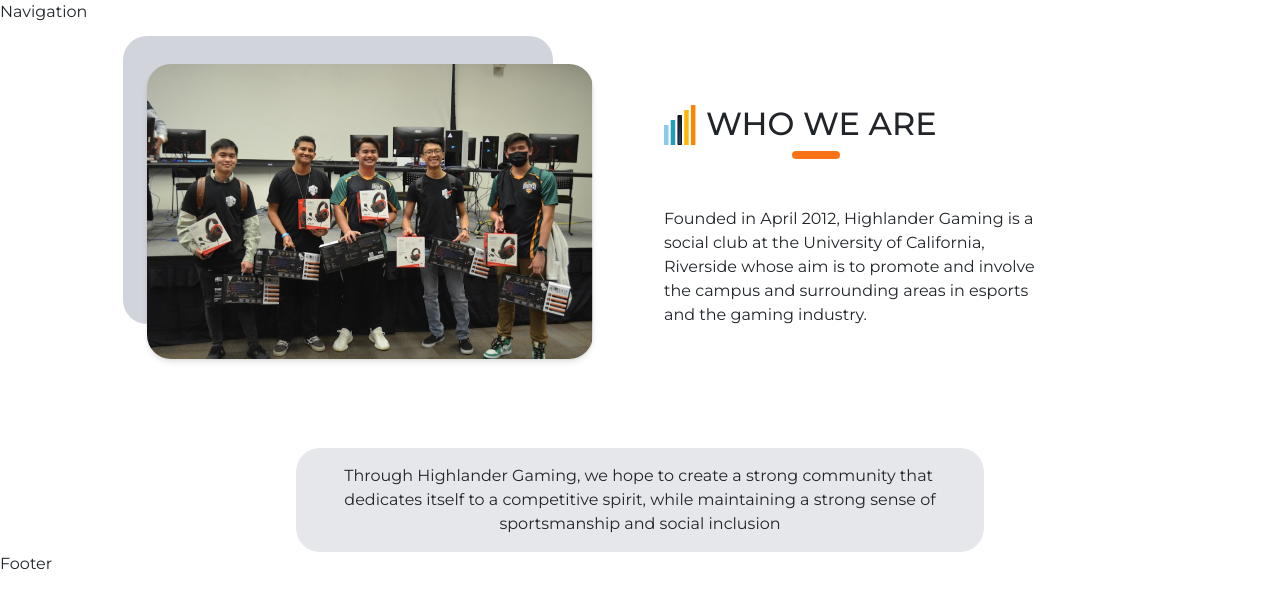
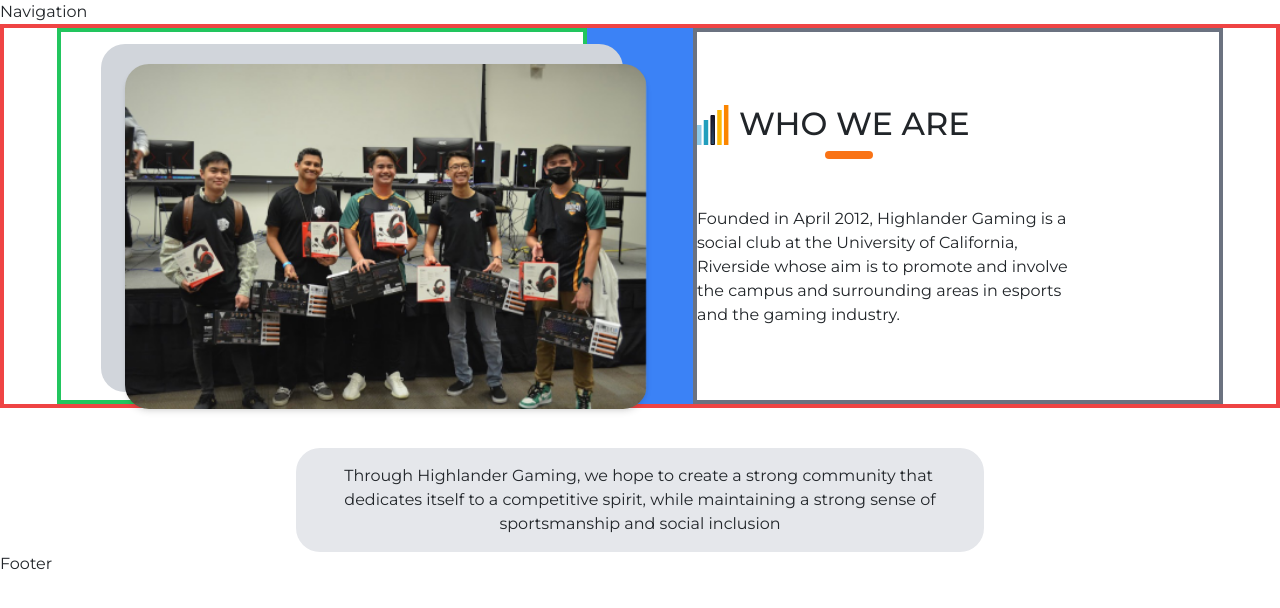
Before and after one commit to acm-ucr/hlg-website, a Next.js app: page /about in a window 1280 px wide. Shown: the top 608 px of the page. Built offline with nearby package versions, Linux system fonts and the light colour scheme.

Commit message:
the code

```diff
--- a/src/components/home/Intro.jsx
+++ b/src/components/home/Intro.jsx
@@ -4,25 +4,23 @@
 const Who = () => {
   return (
     <div className="flex flex-col justify-center">
-      <div className="flex flex-row w-full h-96 justify-center">
+      <div className="flex flex-row w-full h-96 justify-center border-4 border-red-500">
         {/* left side */}
-        {/* Note: The left-20, top-10 need to have breakpoints used on it */}
-        <div className="relative w-6/12 h-1/2 basis-5/12">
+        <div className="relative w-6/12 basis-5/12 border-4 border-green-500 inline-block">
           <Image
             src={photo}
-            className="absolute left-16 top-10 rounded-3xl shadow-md z-20"
+            className="absolute top-8 left-16 rounded-3xl shadow-md z-20 w-full h-8/12"
           />
-          <div
-            className="absolute top-3 left-10  rounded-3xl z-10 h-72 bg-gray-300"
-            style={{ width: "430px" }}
-          ></div>
+
+          {/* Will only display correctly with aspect-[1.5] AND w-full. If you take out the second part of aspect part, it won't work. I'm not sure why.*/}
+          <div className="absolute top-3 left-10 aspect-[1.5] w-full rounded-3xl z-10  bg-gray-300"></div>
         </div>
 
         {/* gap in middle*/}
-        <div className="p-4"></div>
+        <div className="p-4 bg-blue-500 basis-1/12"></div>
 
         {/* right side*/}
-        <div className="flex flex-col basis-5/12 justify-center gap-5">
+        <div className="flex flex-col basis-5/12 justify-center gap-5 border-gray-500 border-4">
           <Heading text={"WHO WE ARE"} />
           <p className="text-start m-0 p-0 max-w-sm">
             Founded in April 2012, Highlander Gaming is a social club at the
```
